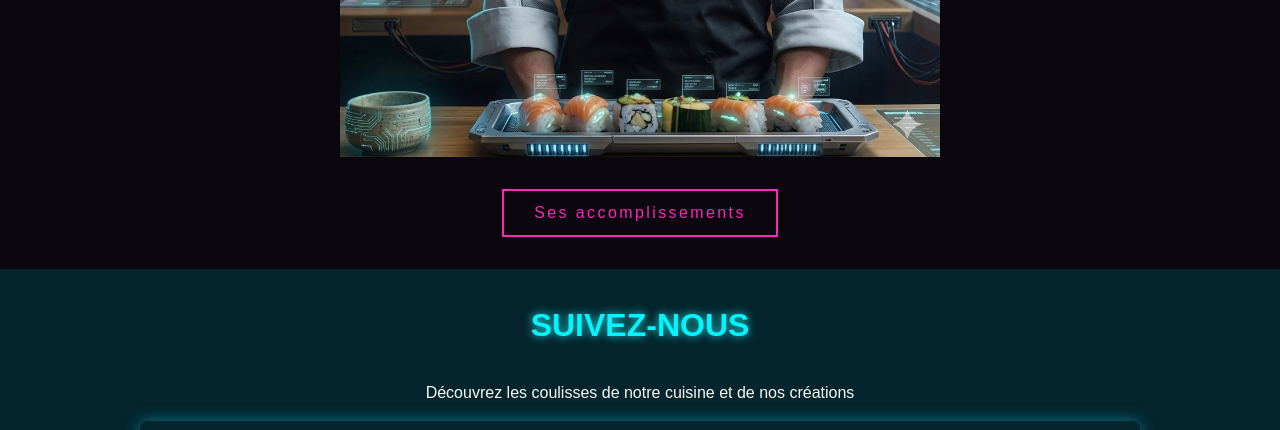
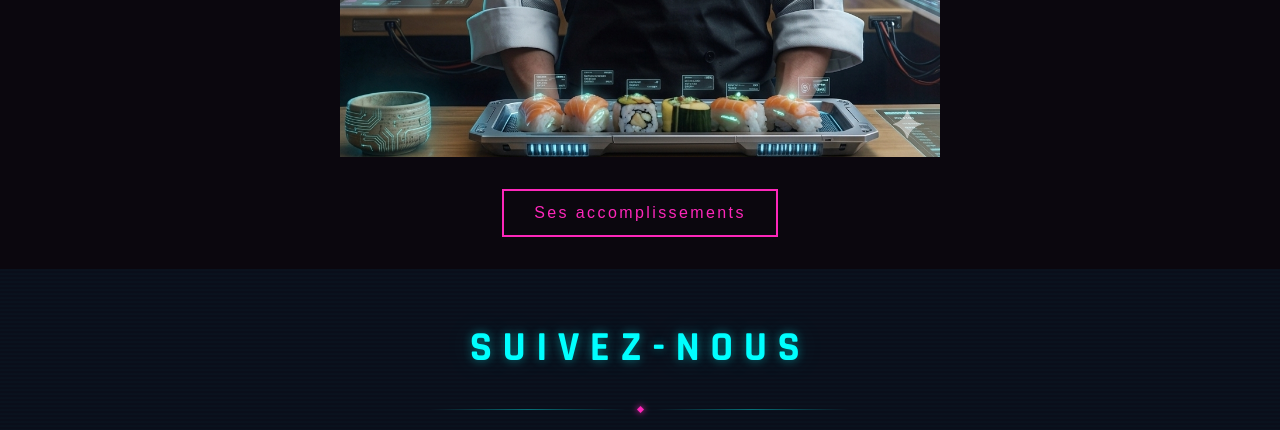
Before and after one commit to buja2362873/repertoire-restaurant, a PHP site: page / in a window 1280 px wide. Shown: the part 2025-2455 px from the top of the page. Run offline with PHP 8.4, Linux system fonts and the light colour scheme; grey boxes are pictures that could not be loaded.

Commit message:
hotfix suivez section

```diff
--- a/components/suivez.php
+++ b/components/suivez.php
@@ -1,18 +1,43 @@
-<section class="suivez-nous">
-    <h2>Suivez-nous</h2>
-    <p>Découvrez les coulisses de notre cuisine et de nos créations</p>
+<section class="section">
+
+  <div class="content">
+    <h2 class="title" data-text="SUIVEZ-NOUS">SUIVEZ-NOUS</h2>
+
+    <div class="divider">
+      <div class="divider-line"></div>
+      <div class="divider-dot"></div>
+      <div class="divider-line"></div>
+    </div>
+
+    <p class="desc">Découvrez les coulisses de notre cuisine et de nos créations</p>
 
     <div class="video-container">
-        <iframe width="560" height="315" src="https://www.youtube.com/embed/qHSmSG_VoKA?si=-PSxcvfw_JttLhvH"
-            title="YouTube video player" frameborder="0"
-            allow="accelerometer; autoplay; clipboard-write; encrypted-media; gyroscope; picture-in-picture; web-share"
+        <iframe src="https://www.youtube.com/embed/qHSmSG_VoKA"
+            title="Ambiance du restaurant"
             allowfullscreen>
         </iframe>
     </div>
 
-    <div class="reseaux">
-        <button>Suivez-nous sur Facebook @hiroshiresto</button>
-        <button>Suivez-nous sur Instagram @hiroshiresto</button>
-        <button>Suivez-nous sur Tik Tok @hiroshiresto</button>
+    <div class="socials">
+
+      <a class="btn" href="https://facebook.com/hiroshiresto" target="_blank">
+        <div class="corner-deco"></div>
+        <svg width="14" height="14" viewBox="0 0 24 24" fill="currentColor"><path d="M18 2h-3a5 5 0 0 0-5 5v3H7v4h3v8h4v-8h3l1-4h-4V7a1 1 0 0 1 1-1h3z"/></svg>
+        <span>@hiroshiresto</span>
+      </a>
+
+      <a class="btn" href="https://instagram.com/hiroshiresto" target="_blank">
+        <div class="corner-deco"></div>
+        <svg width="14" height="14" viewBox="0 0 24 24" fill="none" stroke="currentColor" stroke-width="2"><rect x="2" y="2" width="20" height="20" rx="5" ry="5"/><path d="M16 11.37A4 4 0 1 1 12.63 8 4 4 0 0 1 16 11.37z"/><line x1="17.5" y1="6.5" x2="17.51" y2="6.5"/></svg>
+        <span>@hiroshiresto</span>
+      </a>
+
+      <a class="btn" href="https://tiktok.com/@hiroshiresto" target="_blank">
+        <div class="corner-deco"></div>
+        <svg width="14" height="14" viewBox="0 0 24 24" fill="currentColor"><path d="M19.59 6.69a4.83 4.83 0 0 1-3.77-4.25V2h-3.45v13.67a2.89 2.89 0 0 1-2.88 2.5 2.89 2.89 0 0 1-2.89-2.89 2.89 2.89 0 0 1 2.89-2.89c.28 0 .54.04.79.1V9.01a6.33 6.33 0 0 0-.79-.05 6.34 6.34 0 0 0-6.34 6.34 6.34 6.34 0 0 0 6.34 6.34 6.34 6.34 0 0 0 6.33-6.34V8.69a8.18 8.18 0 0 0 4.78 1.52V6.73a4.85 4.85 0 0 1-1.01-.04z"/></svg>
+        <span>@hiroshiresto</span>
+      </a>
+
     </div>
+  </div>
 </section>
--- a/css/composants/suivez.css
+++ b/css/composants/suivez.css
@@ -1,103 +1,219 @@
-.suivez-nous {
+@import url('https://fonts.googleapis.com/css2?family=Rajdhani:wght@500;700&family=Share+Tech+Mono&display=swap');
+
+.section {
     text-align: center;
-    padding: var(--espace-grand);
-    background: var(--bleu-nuit);
-    color: var(--texte-couleur-blanc);
+    padding: 3rem 2rem;
+    background: #0a0e1a;
+    color: #e8eaf6;
+    position: relative;
+    overflow: hidden;
+    font-family: 'Rajdhani', sans-serif;
 }
 
-.suivez-nous h2 {
-    font-size: var(--texte-titre);
-    margin-bottom: var(--espace-grand);
-    color: var(--neon-cyan);
-    text-shadow: 0 0 8px var(--bleu-pale);
-    text-transform: uppercase;
+.section::before {
+    content: '';
+    position: absolute;
+    inset: 0;
+    background: repeating-linear-gradient(0deg, transparent, transparent 2px, rgba(0, 255, 255, 0.015) 2px, rgba(0, 255, 255, 0.015) 4px);
+    pointer-events: none;
+    z-index: 0;
 }
 
-.suivez-nous p {
-    margin-bottom: var(--espace-moyen);
-    color: var(--blanc-casse);
+.kanji {
+    position: absolute;
+    font-size: 9rem;
+    color: rgba(0, 255, 255, 0.04);
+    top: 50%;
+    left: 50%;
+    transform: translate(-50%, -50%);
+    font-family: serif;
+    pointer-events: none;
+    letter-spacing: 1.5rem;
+    z-index: 0;
+}
+
+.content {
+    position: relative;
+    z-index: 1;
+}
+
+.title {
+    font-size: 2.6rem;
+    font-weight: 700;
+    letter-spacing: 0.25em;
+    text-transform: uppercase;
+    color: #00ffff;
+    text-shadow: 0 0 10px rgba(0, 255, 255, 0.4), 0 0 30px rgba(0, 255, 255, 0.15);
+    margin-bottom: 0.5rem;
+    position: relative;
+    display: inline-block;
+}
+
+.title::before,
+.title::after {
+    content: attr(data-text);
+    position: absolute;
+    top: 0;
+    left: 0;
+    width: 100%;
+    animation: glitch 4s infinite;
+}
+
+.title::before {
+    color: var(--rose-fonce);
+    clip-path: polygon(0 30%, 100% 30%, 100% 45%, 0 45%);
+    animation-delay: 0.3s;
+}
+
+.title::after {
+    color: #00ffff;
+    clip-path: polygon(0 60%, 100% 60%, 100% 70%, 0 70%);
+    animation-delay: 0.6s;
+}
+
+@keyframes glitch {
+
+    0%,
+    90%,
+    100% {
+        opacity: 0;
+        transform: none;
+    }
+
+    91% {
+        opacity: 1;
+        transform: translateX(-3px);
+    }
+
+    93% {
+        opacity: 1;
+        transform: translateX(3px);
+    }
+
+    95% {
+        opacity: 0;
+    }
+}
+
+.divider {
+    display: flex;
+    align-items: center;
+    justify-content: center;
+    gap: 0.75rem;
+    margin: 1.25rem auto;
+    max-width: 420px;
+}
+
+.divider-line {
+    flex: 1;
+    height: 1px;
+    background: linear-gradient(90deg, transparent, rgba(0, 255, 255, 0.4), transparent);
+}
+
+.divider-dot {
+    width: 5px;
+    height: 5px;
+    background: var(--rose-fonce);
+    box-shadow: 0 0 6px var(--rose-fonce);
+    transform: rotate(45deg);
+}
+
+.desc {
+    color: #9fa8c0;
+    font-size: 1.05rem;
+    letter-spacing: 0.08em;
+    margin-bottom: 2rem;
+    font-family: 'Share Tech Mono', monospace;
+    font-size: 0.8rem;
+}
+
+.socials {
+    display: flex;
+    flex-wrap: wrap;
+    justify-content: center;
+    gap: 0.75rem;
+    margin-top: 1rem;
 }
 
 .video-container {
-    display: flex;
-    justify-content: center;
-    align-items: center;
     margin: var(--espace-moyen) 0;
 }
 
 .video-container iframe {
     width: 100%;
-    max-width: var(--largeur-max-video);
+    max-width: 800px;
     aspect-ratio: 16 / 9;
     border-radius: var(--rayon);
 
-    box-shadow: 0 0 15px var(--cyan);
+    border: 1px solid rgba(0, 255, 255, 0.3);
+
+    box-shadow:
+        0 0 10px rgba(0, 255, 255, 0.4),
+        0 0 30px rgba(0, 255, 255, 0.2);
+
+    transition: transform 0.4s ease;
 }
 
-.reseaux {
-    display: flex;
-    flex-direction: column;
-    gap: var(--espace-petit);
-}
-
-.reseaux button {
-    margin-top: var(--espace-grand);
-    position: relative;
-    background: transparent;
-    color: var(--rose-fonce);
-    font-size: var(--texte-normal);
-    letter-spacing: 0.15em;
-    border: var(--epaisseur-bordure) solid var(--rose-fonce);
-    padding: var(--espacement-petit) var(--espacement-grand);
-    cursor: pointer;
-    overflow: hidden;
-    transition: color 0.35s ease, box-shadow 0.3s ease;
-}
-
-.reseaux button:hover {
-
-    box-shadow: 0 0 15px var(--rose-fonce);
+.video-container iframe:hover {
     transform: scale(1.02);
 }
 
-/* MEDIA QUERIES */
-
-/* Small devices (tablets, 576px and up) */
-@media (min-width: 576px) {
-    .reseaux {
-        flex-direction: row;
-        justify-content: center;
-        flex-wrap: wrap;
+.btn {
+    position: relative;
+    display: flex;
+    align-items: center;
+    gap: 0.6rem;
+    background: transparent;
+    border: 1px solid var(--rose-fonce);
+    color: var(--rose-fonce);
+    padding: 0.65rem 1.4rem;
+    font-family: 'Share Tech Mono', monospace;
+    font-size: 0.72rem;
+    letter-spacing: 0.12em;
+    cursor: pointer;
+    overflow: hidden;
+    transition: color 0.3s, box-shadow 0.3s;
+    text-decoration: none;
 }
 
-    .reseaux button {
-        flex: 1 1 auto;
-        max-width: 200px;
-    }
+.btn::before {
+    content: '';
+    position: absolute;
+    inset: 0;
+    background: var(--rose-fonce);
+    transform: scaleX(0);
+    transform-origin: left;
+    transition: transform 0.3s ease;
+    z-index: 0;
 }
 
-/* Medium devices (desktops, 768px and up) */
-@media (min-width: 768px) {
-    .video-container iframe {
-        max-width: 800px;
+.btn:hover::before {
+    transform: scaleX(1);
 }
 
-    .reseaux button {
-        max-width: 250px;
-    }
+.btn:hover {
+    color: #0a0e1a;
+    box-shadow: 0 0 18px rgba(255, 45, 120, 0.5);
 }
 
-/* Large devices (large desktops, 992px and up) */
-@media (min-width: 992px) {
-    .suivez-nous {
-        margin: 0 auto;
+.btn svg,
+.btn span {
+    position: relative;
+    z-index: 1;
 }
 
-    .video-container iframe {
-        max-width: 1000px;
+.corner-deco {
+    display: inline-block;
+    width: 8px;
+    height: 8px;
+    border-top: 1px solid var(--rose-fonce);
+    border-left: 1px solid var(--rose-fonce);
+    position: absolute;
+    top: 4px;
+    left: 4px;
+    transition: border-color 0.3s;
 }
 
-    .reseaux button {
-        max-width: 300px;
+.btn:hover .corner-deco {
+    border-color: #0a0e1a;
 }
-}
```
Lines whose indentation alone changed are shown as unchanged.
